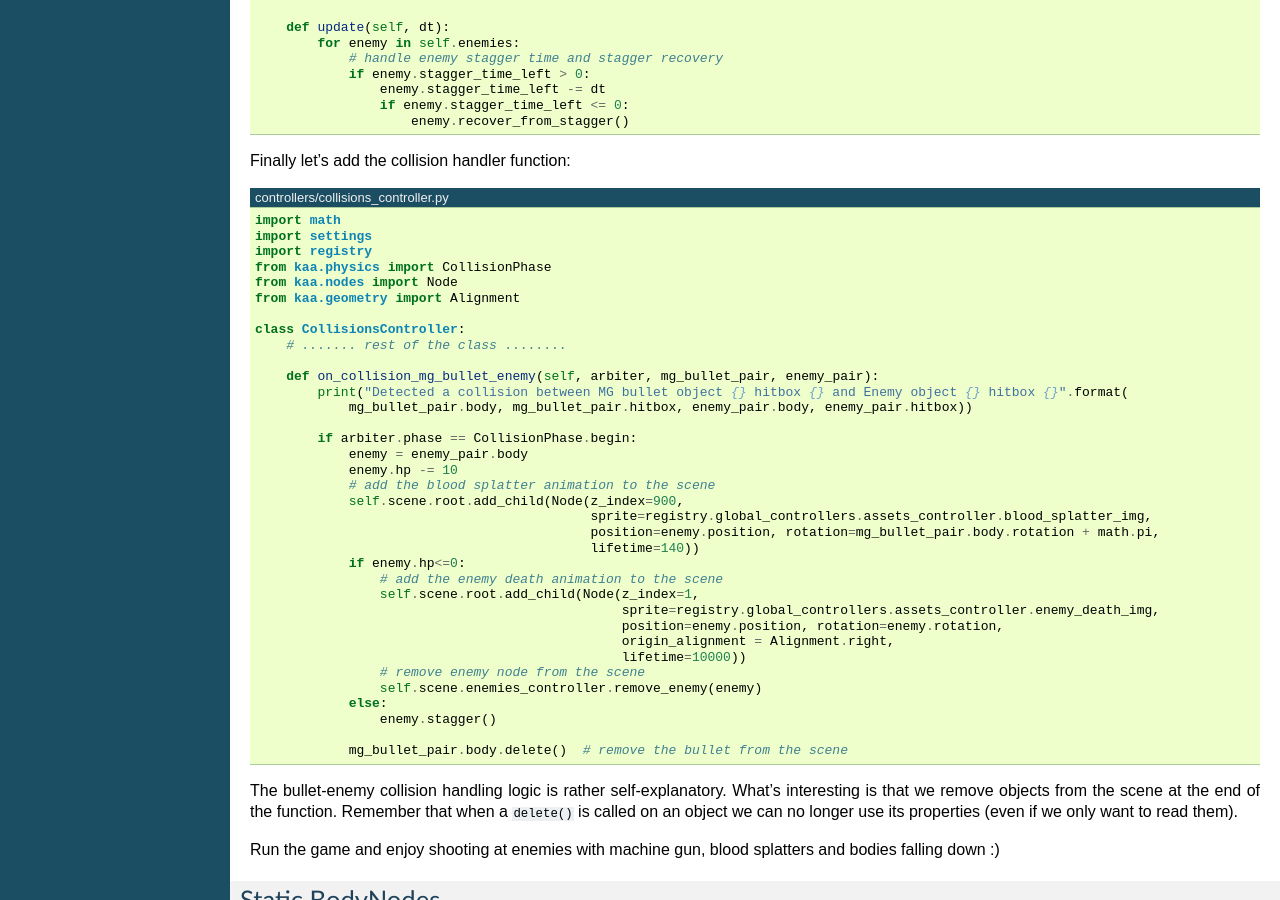
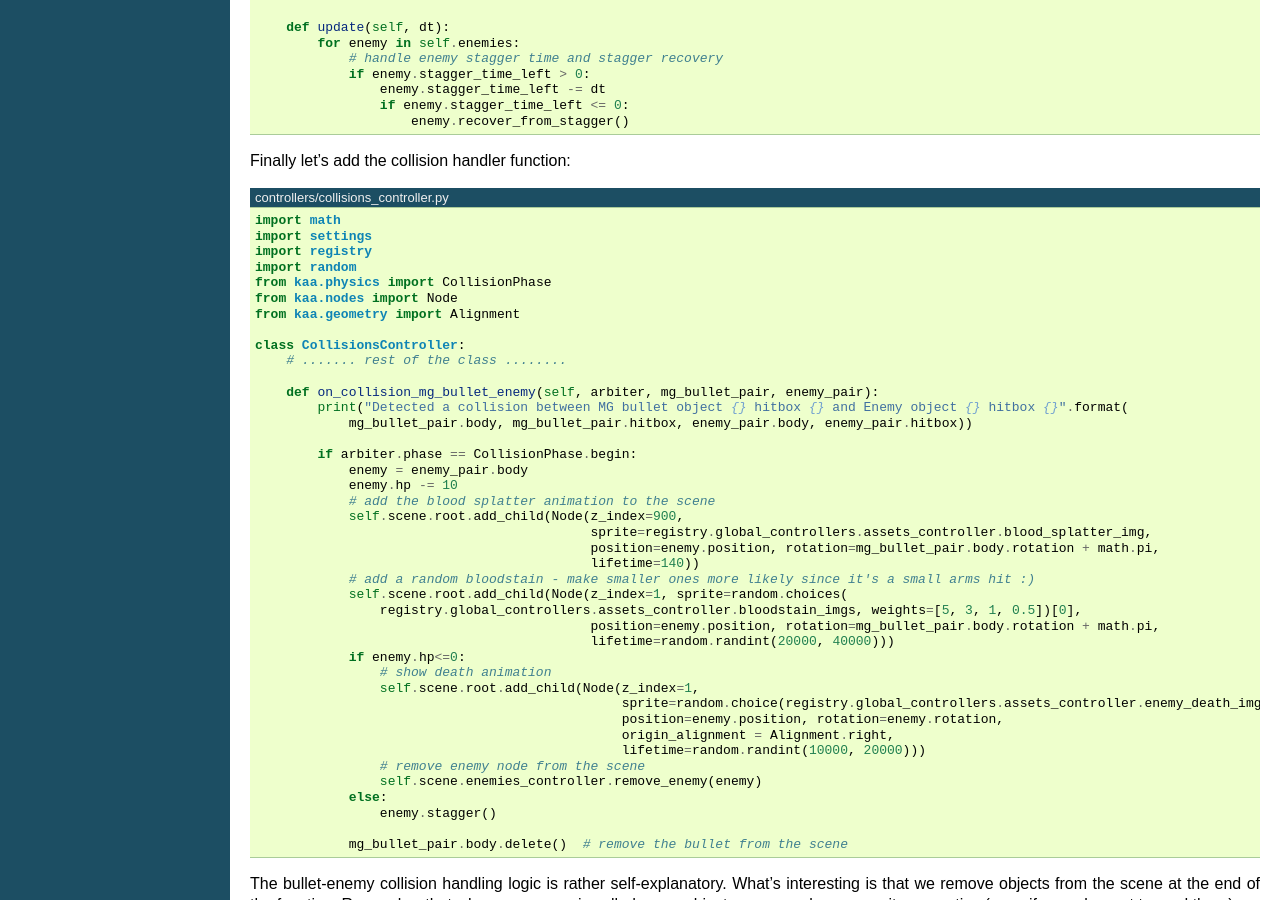
Before and after one commit to kaaengine/kaa, a Sphinx documentation site: the page built from docs/tutorial/part05.rst, in a window 1280 px wide and 900 px high, scrolled down 10058 px. Built offline with Sphinx 7.4.7, drawn with Linux system fonts in a browser that asks for light colours; some of the changed text lies outside the part shown.

Commit message:
amendments in part 5 of the tutorial - drawing random bloodstains and using random death anims

```diff
--- a/docs/tutorial/part01.rst
+++ b/docs/tutorial/part01.rst
@@ -1,5 +1,7 @@
 Part 1: Engine and window
 =========================
+
+The tutorial assumes you have installed kaaengine and have python 3.6.1 or newer.
 
 By the end of this tutorial you will code a complete game: a top-down shooter with animations, physics, sounds,
 basic AI, HUD display and multiple scenes. You will be surprised how easy and intuitive it is with kaa engine.
--- a/docs/tutorial/part05.rst
+++ b/docs/tutorial/part05.rst
@@ -631,6 +631,7 @@ Finally let's add the collision handler function:
     import math
     import settings
     import registry
+    import random
     from kaa.physics import CollisionPhase
     from kaa.nodes import Node
     from kaa.geometry import Alignment
@@ -650,13 +651,18 @@ Finally let's add the collision handler function:
                                                sprite=registry.global_controllers.assets_controller.blood_splatter_img,
                                                position=enemy.position, rotation=mg_bullet_pair.body.rotation + math.pi,
                                                lifetime=140))
+                # add a random bloodstain - make smaller ones more likely since it's a small arms hit :)
+                self.scene.root.add_child(Node(z_index=1, sprite=random.choices(
+                    registry.global_controllers.assets_controller.bloodstain_imgs, weights=[5, 3, 1, 0.5])[0],
+                                               position=enemy.position, rotation=mg_bullet_pair.body.rotation + math.pi,
+                                               lifetime=random.randint(20000, 40000)))
                 if enemy.hp<=0:
-                    # add the enemy death animation to the scene
+                    # show death animation
                     self.scene.root.add_child(Node(z_index=1,
-                                                   sprite=registry.global_controllers.assets_controller.enemy_death_img,
+                                                   sprite=random.choice(registry.global_controllers.assets_controller.enemy_death_imgs),
                                                    position=enemy.position, rotation=enemy.rotation,
                                                    origin_alignment = Alignment.right,
-                                                   lifetime=10000))
+                                                   lifetime=random.randint(10000, 20000)))
                     # remove enemy node from the scene
                     self.scene.enemies_controller.remove_enemy(enemy)
                 else:
@@ -909,12 +915,12 @@ center.
                                                    lifetime=140))
 
                     if enemy.hp < 0:  # IZ DED!
-                        # show the death animation
+                        # show the death animation (pick random sprite from few animations we have loaded from one png file)
                         self.scene.root.add_child(Node(z_index=1,
-                                                       sprite=registry.global_controllers.assets_controller.enemy_death_img,
+                                                       sprite=random.choice(registry.global_controllers.assets_controller.enemy_death_imgs),
                                                        position=enemy.position, rotation=enemy.rotation,
                                                        origin_alignment=Alignment.right,
-                                                       lifetime=10000))
+                                                       lifetime=random.randint(10000,20000)))
                         # mark enemy for removal:
                         enemies_to_remove.append(enemy)
 
```
